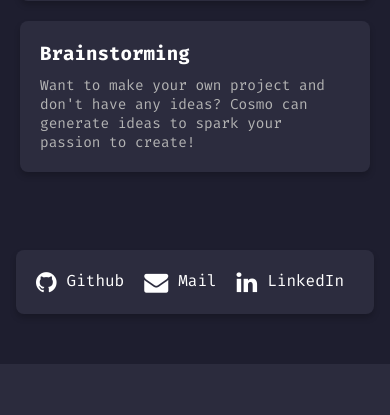
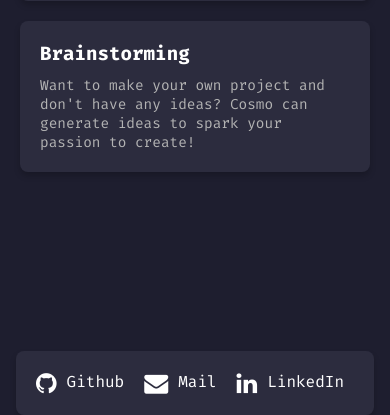
Before and after one commit to EthanGreatorex/CosmoAI, a Flask app: page / in a window 390 px wide. Shown: the part 644-1059 px from the top of the page. Before the commit the page ends 1008 px from the top, so only its background shows below. Run offline with Flask 3, Linux system fonts and the light colour scheme.

Commit message:
attempted fix on responsivness

```diff
--- a/static/styles.css
+++ b/static/styles.css
@@ -430,11 +430,11 @@ hr.rounded {
 
 @media (max-width: 500px) {
     .contact-info{
-        margin-top: 20vh;
+        margin-top: 40vh;
     }
 }
 @media (max-width: 400px) {
     .contact-info{
-        margin-top: 25vh;
+        margin-top: 45vh;
     }
 }
```
